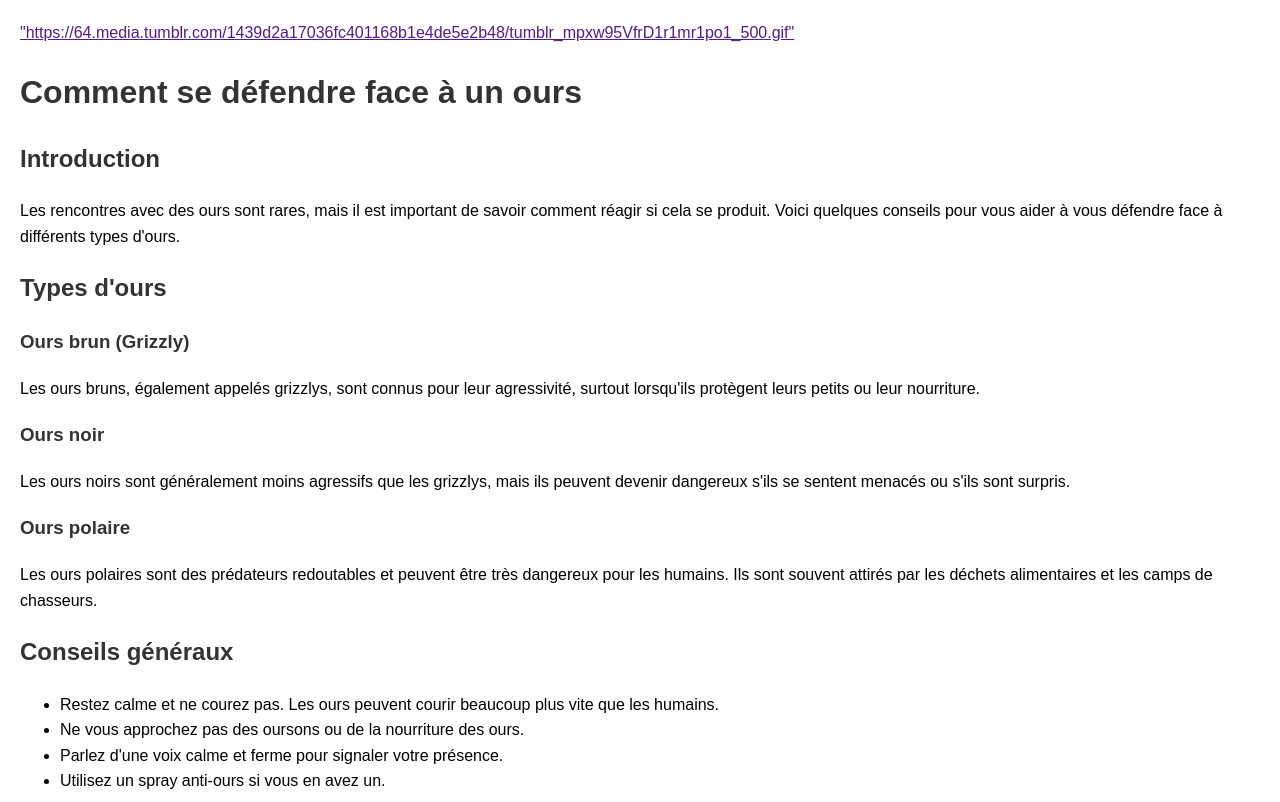
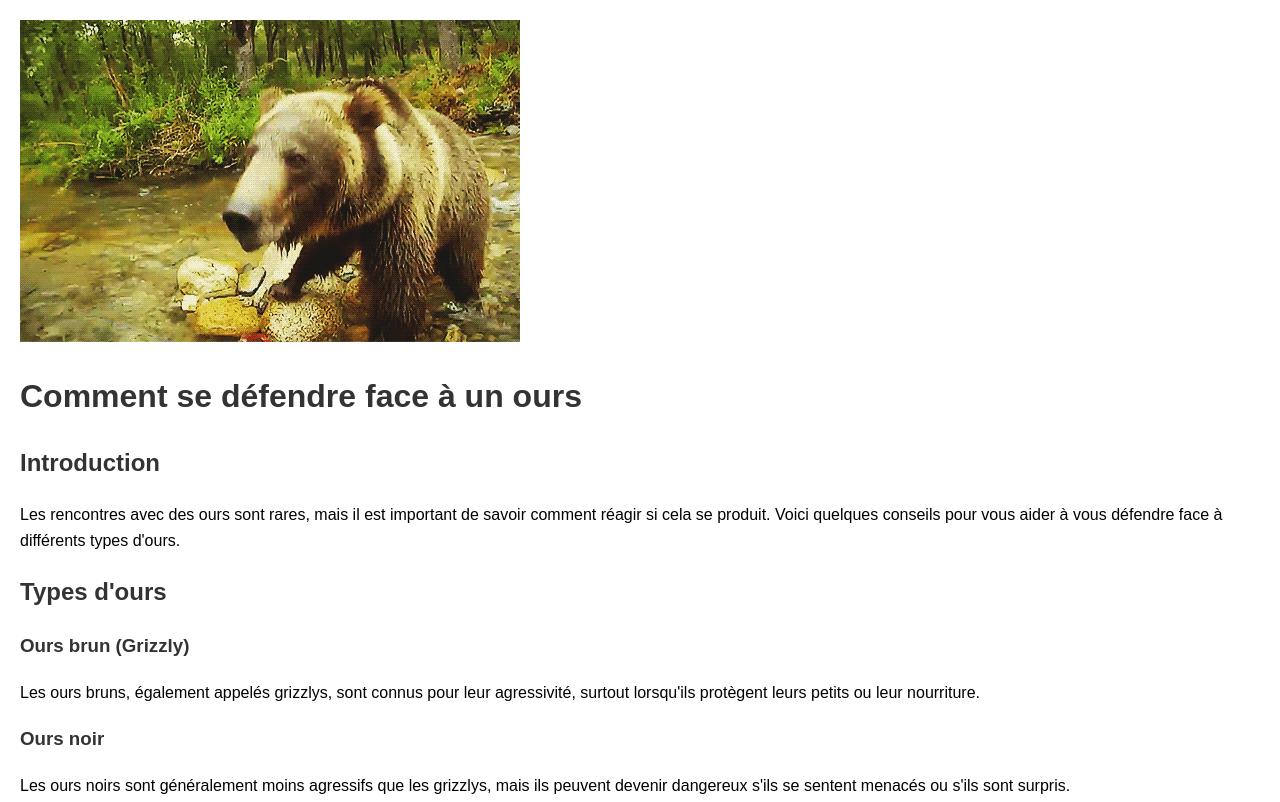
Before and after one commit to omaxito/omaxito.github.io, a plain HTML site: page index.html in a window 1280 px wide. Shown: the top 802 px of the page. Drawn offline with Linux system fonts and the light colour scheme.

Commit message:
ajout d'un ours méchant

```diff
--- a/index.html
+++ b/index.html
@@ -23,7 +23,7 @@
     </style>
 </head>
 <body>
-<a href>"https://64.media.tumblr.com/1439d2a17036fc401168b1e4de5e2b48/tumblr_mpxw95VfrD1r1mr1po1_500.gif"</a href>
+<img src="images/oursmechant.gif"/>
     <h1>Comment se défendre face à un ours</h1>
 
     <div class="section">
```
